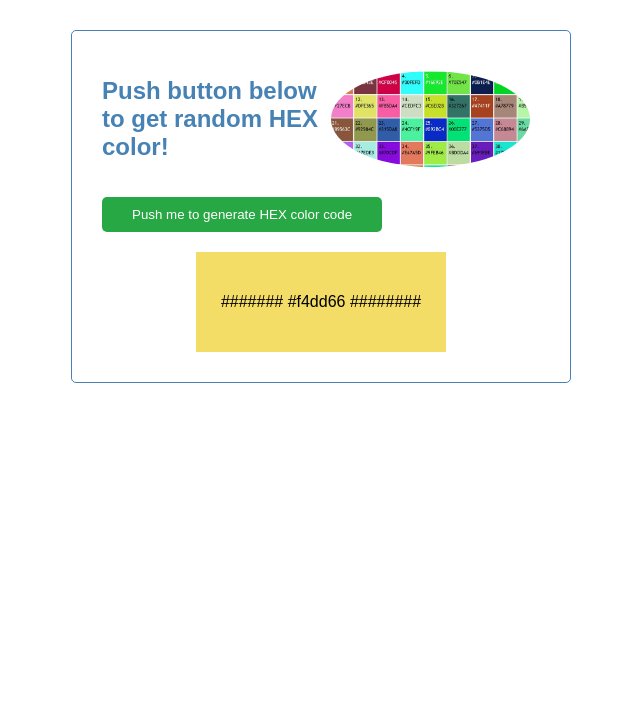
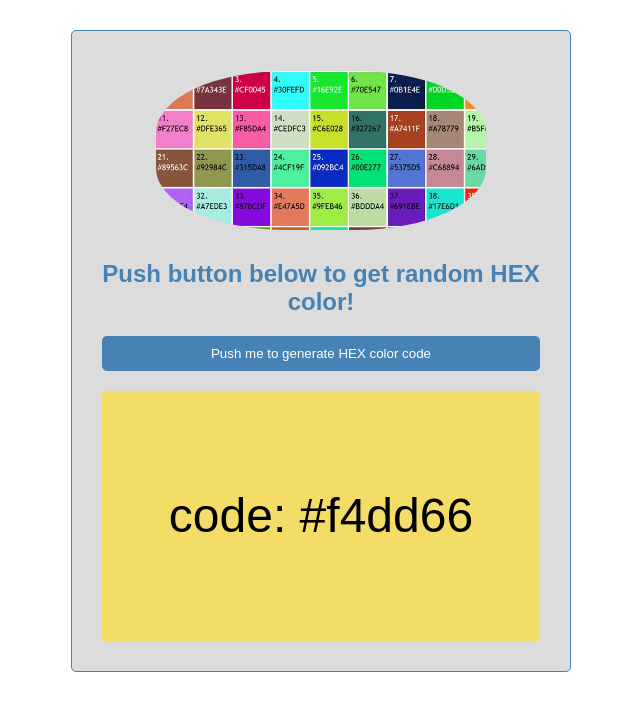
Before and after one commit to spankoj/random-color-generator-react-app, a React (Create React App) app: page / in a window 1280 px wide. Shown: the top 710 px of the page, without its empty margins (319-959 px from the left). Built offline with nearby package versions, Linux system fonts and the light colour scheme.

Commit message:
Add working stable version

```diff
--- a/src/App.css
+++ b/src/App.css
@@ -16,36 +16,44 @@ body {
   border: 1px solid steelblue;
   padding: 30px;
   border-radius: 5px;
+  background-color: #dcdcdc;
 }
 
 .header {
   display: flex;
   justify-content: space-between;
+  flex-direction: column;
   align-items: center;
   margin-bottom: 20px;
 }
 
 .btn {
-  display: inline-block;
   color: #fff;
-  background: #28a745;
+  background: steelblue;
   border: none;
   border-radius: 5px;
   padding: 10px 30px;
   cursor: pointer;
   margin-bottom: 20px;
+  width: auto;
 }
+
+.interface {
+  display: flex;
+  flex-direction: column;
+  margin: 0 auto;
+}
+
 .box {
   margin: 0 auto;
-  width: 250px;
-  height: 100px;
-  align-items: center;
-  background-color: #12de55;
+  width: 100%;
+  height: 250px;
 }
+
 .img {
   display: block;
   margin: auto;
-  width: 50%;
-  border-radius: 50%;
+  width: 80%;
+  border-radius: 40%;
   padding: 10px;
 }
--- a/src/App.js
+++ b/src/App.js
@@ -1,8 +1,8 @@
+import './App.css';
 /** @jsxImportSource @emotion/react */
 import { css } from '@emotion/react';
 import randomColor from 'randomcolor';
 import { useState } from 'react';
-import './App.css';
 import RandomColorGenerator from './RandomColorGenerator';
 import image from './rdm-color.jpg';
 
@@ -15,13 +15,15 @@ function App() {
   const bold = css`
     color: steelblue;
     font-weight: bold;
+    text-align: center;
+    margin-top: 20px;
   `;
 
   return (
     <div className="container">
       <header className="header">
+        <img src={image} alt="logo" className="img" />
         <h2 css={bold}>Push button below to get random HEX color!</h2>
-        <img src={image} alt="logo" className="img" />
       </header>
       <RandomColorGenerator
         hexcolor={hexcolor}
--- a/src/RandomColorGenerator.js
+++ b/src/RandomColorGenerator.js
@@ -1,25 +1,25 @@
 import randomColor from 'randomcolor';
+
 export default function RandomColorGenerator(props) {
   const randomColorHEX = randomColor();
   return (
-    <div>
+    <div className="interface">
       <button className="btn" onClick={() => props.setHexcolor(randomColorHEX)}>
         Push me to generate HEX color code
       </button>
 
       <div
         className="box"
+        // In line CSS with JSX
         style={{
           backgroundColor: props.color,
           display: 'flex',
           alignItems: 'center',
           justifyContent: 'center',
+          fontSize: '3rem',
         }}
       >
-        <div>
-          {`#######     ${props.hexcolor}     ########
-      `}
-        </div>
+        {`code: ${props.hexcolor}`}
       </div>
     </div>
   );
```
Also changed, not shown: 1 other file (tests, documents, lock files or other folders).
